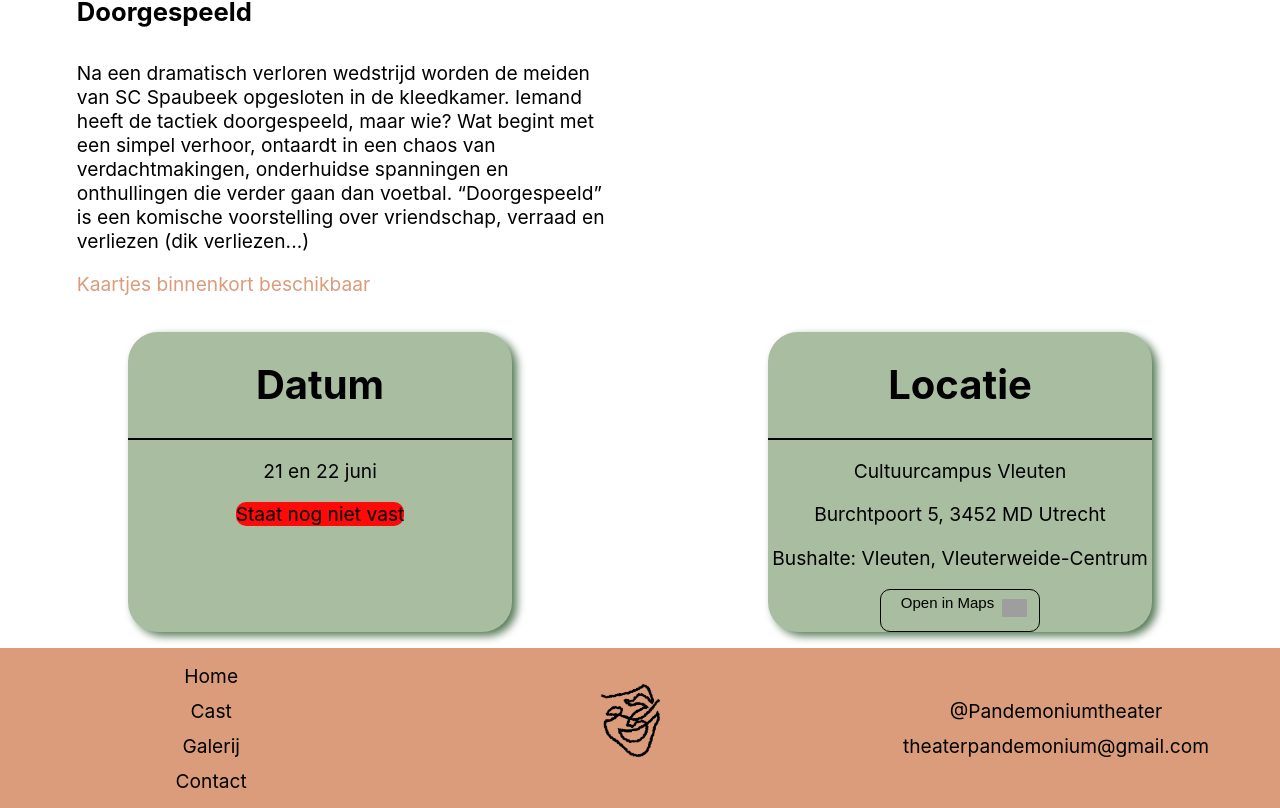
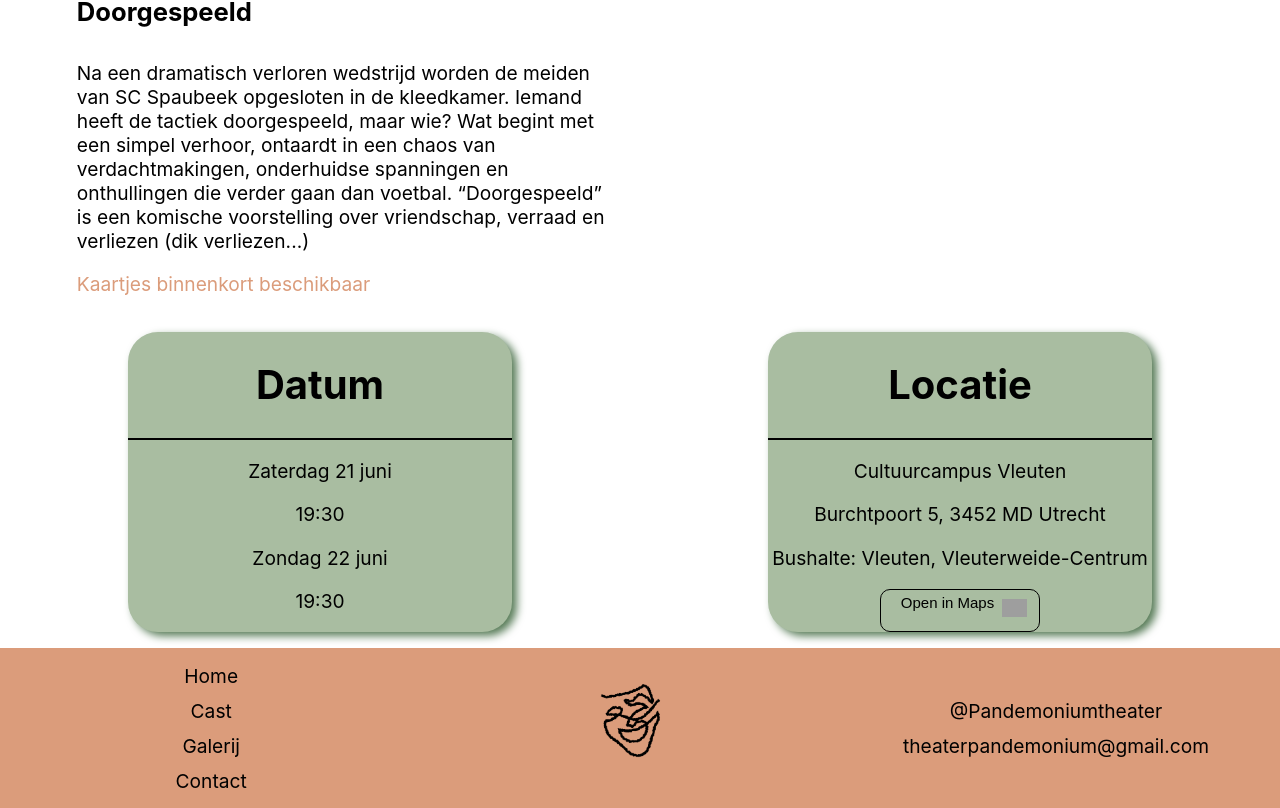
Before and after one commit to Annemoon-de-Groen/pandemonium, a React (Create React App) app: page / in a window 1280 px wide. Shown: the part 1501-2309 px from the top of the page. Built offline with nearby package versions, Linux system fonts and the light colour scheme; grey boxes are pictures that could not be loaded.

Commit message:
De datum staat nu wel vast

```diff
--- a/src/PageElements/Homepage.jsx
+++ b/src/PageElements/Homepage.jsx
@@ -71,18 +71,13 @@ function Homepage(){
                 </div>
                 <div className='information_info'>
                     <div>
-                        <p>21 en 22 juni</p>
-                        <p className='information_warning'>Staat nog niet vast</p>
-                    </div>
-
-                    {/* <div>
-                        <p>Zaterdag 8 februari</p>
+                        <p>Zaterdag 21 juni</p>
                         <p>19:30</p>
                     </div>
                     <div>
-                        <p>Zondag 9 februari</p>
+                        <p>Zondag 22 juni</p>
                         <p>19:30</p>
-                    </div> */}
+                    </div>
                 </div>
 
             </div>
```
Also changed, not shown: 1 other file (tests, documents, lock files or other folders).
